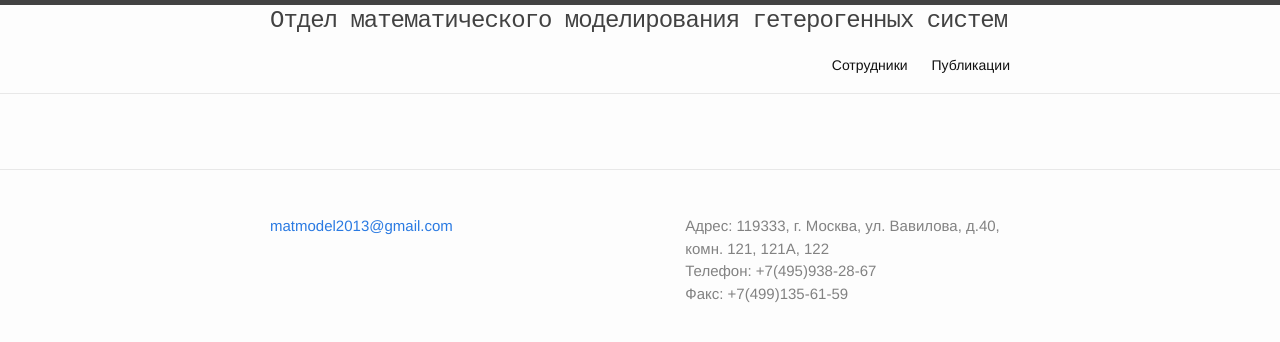
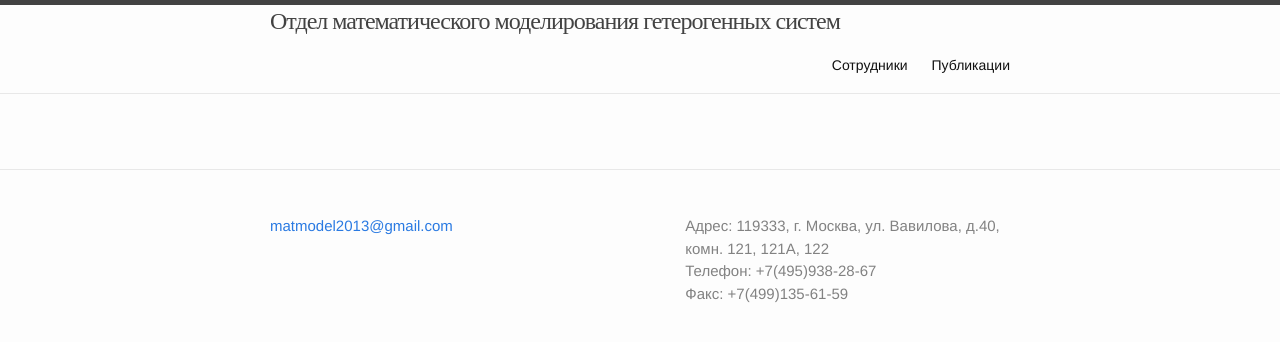
Before and after one commit to iskolbin/ccasen, a Jekyll site: the page built from index.html, in a window 1280 px wide. Shown: the top 342 px of the page. Built offline with Jekyll 4.4.1, drawn with Linux system fonts in a browser that asks for light colours.

Commit message:
condensed title

```diff
--- a/_sass/_layout.scss
+++ b/_sass/_layout.scss
@@ -12,8 +12,7 @@
 
 .site-title {
     font-size: 24px;
-		font-family: monospace;
-    font-stretch: condensed;
+		font-family: "HelveticaNeue-Condensed";
 		line-height: 32px;
     letter-spacing: -1px;
     margin-bottom: 0;
```
